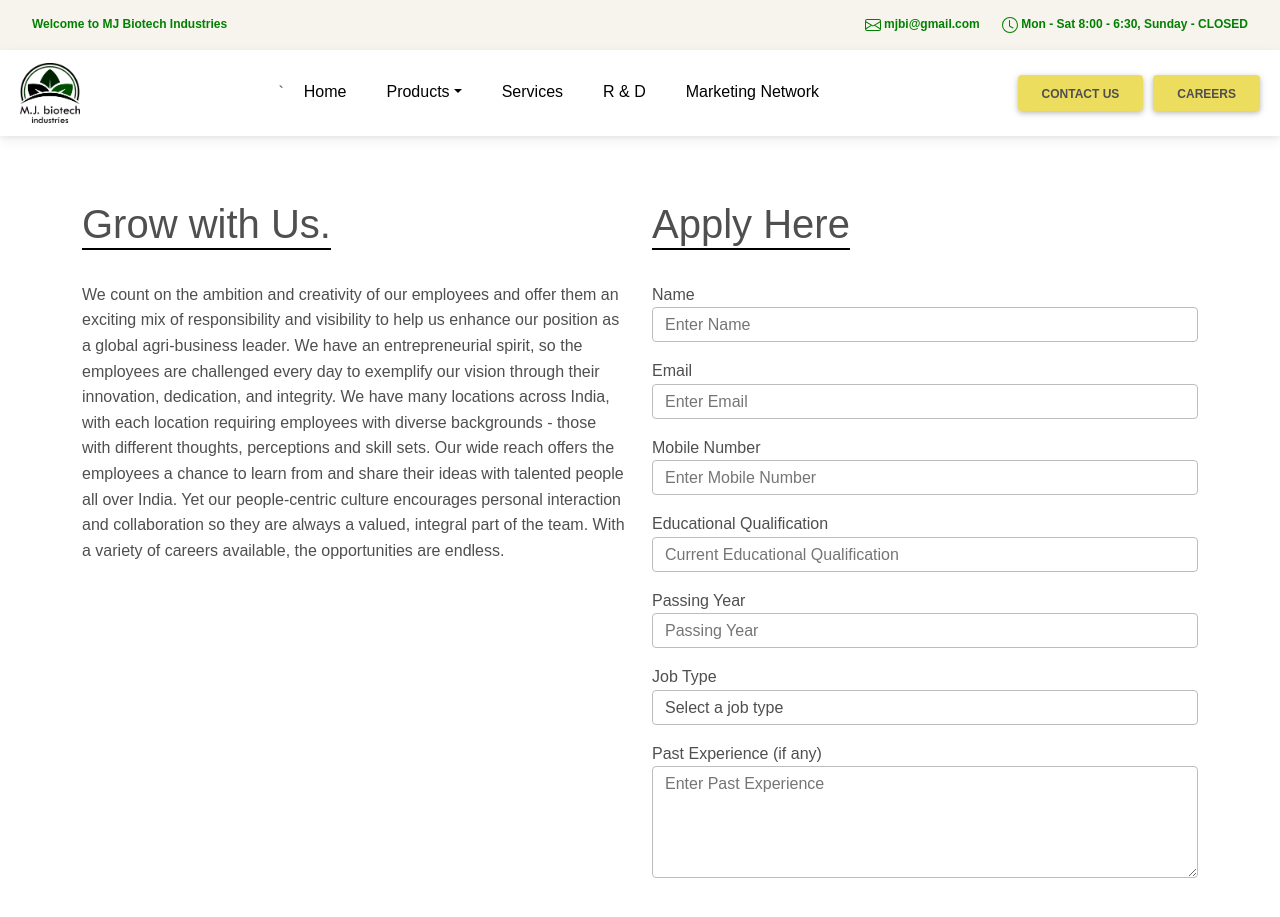
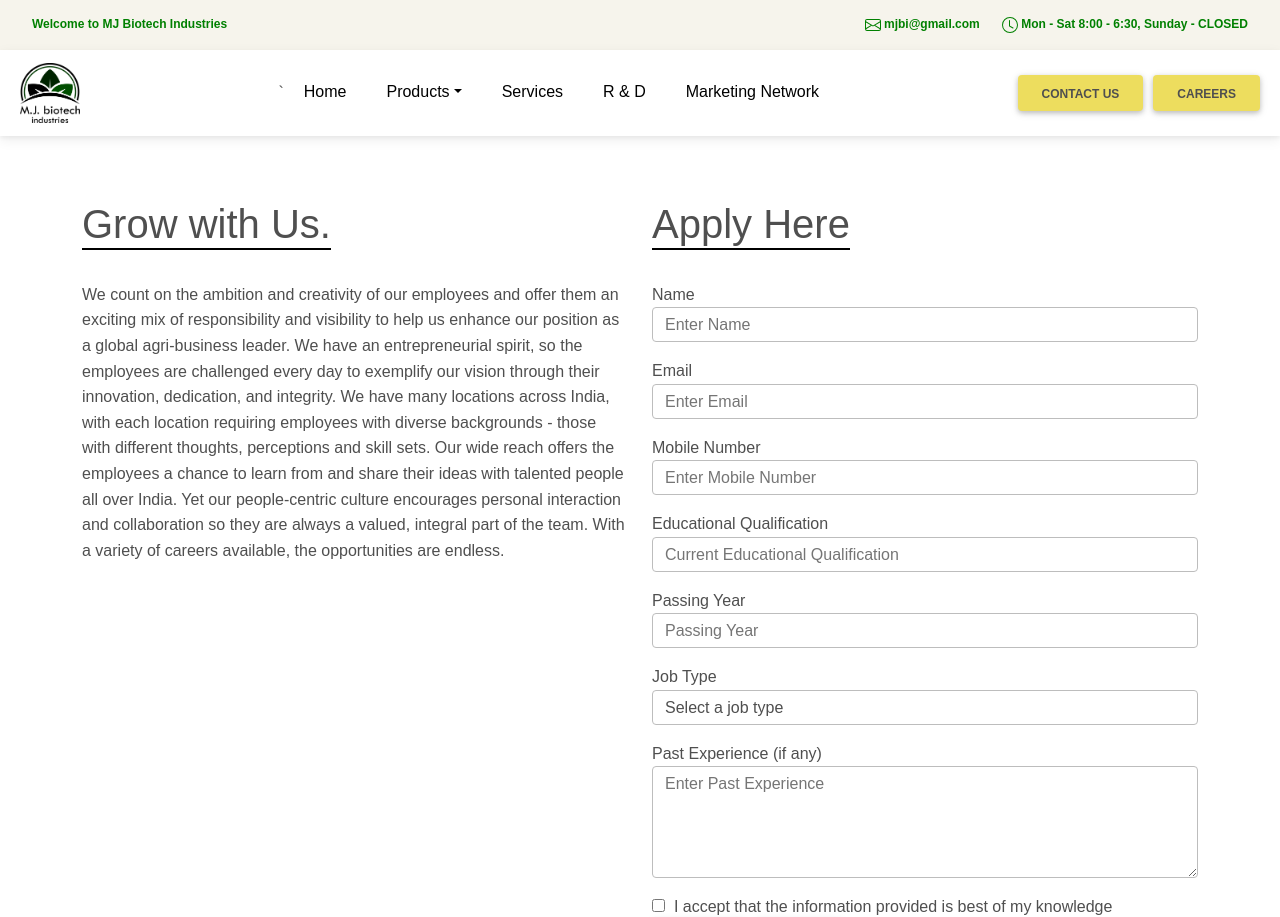
Before and after one commit to abhihts20/mjbiotechnext, a Next.js app: page /careers in a window 1280 px wide. Shown: the top 917 px of the page. Built offline with nearby package versions, Linux system fonts and the light colour scheme; a web font is replaced by a local one.

Commit message:
fix:Career form

```diff
--- a/components/header/Navbar.jsx
+++ b/components/header/Navbar.jsx
@@ -40,6 +40,7 @@
 
     const handleNavLinkClickMobile = (event) => {
         // console.log(event);
+        console.log(window.screen.width)
         if (window?.screen?.width < 992 && !event?.target?.classList?.contains("dropdown-toggle")) {
             document.getElementById('navbarCenteredExample').classList.remove('show');
             $('#toggler-icon').removeClass('fa-times');
--- a/helpers/FormFields/CheckBox.js
+++ b/helpers/FormFields/CheckBox.js
@@ -1,19 +1,20 @@
 import React from 'react';
 import {useField} from "formik";
 
-const TextInput = ({label, ...props}) => {
-    const [field, meta] = useField(props);
+const CheckBox = ({ children, ...props }) => {
+
+    const [field, meta] = useField({ ...props, type: 'checkbox' });
     return (
-        <>
-            <div className="form-group mb-3">
-                <label htmlFor={props.id || props.name}>{label}</label>
-                <input className="text-input form-control " {...field} {...props}/>
-                {meta.touched && meta.error ? (
-                    <div className="error text-danger" style={{fontSize:'85%'}}>{meta.error}</div>
-                ) : null}
-            </div>
-        </>
-    )
-}
+        <div className="form-group">
+            <label className="checkbox">
+                <input type="checkbox" {...field} {...props} />
+                {children}
+            </label>
+            {meta.touched && meta.error ? (
+                <div className="error text-danger" style={{fontSize:'85%'}}>{meta.error}</div>
+            ) : null}
+        </div>
+    );
+};
 
-export default TextInput
+export default CheckBox
--- /dev/null
+++ b/helpers/RegExp.js
@@ -0,0 +1,5 @@
+const REG_EXP = {
+    phone : /^((\\+[1-9]{1,4}[ \\-]*)|(\\([0-9]{2,3}\\)[ \\-]*)|([0-9]{2,4})[ \\-]*)*?[0-9]{3,4}?[ \\-]*[0-9]{3,4}?$/
+}
+
+export default REG_EXP
--- a/pages/careers/index.jsx
+++ b/pages/careers/index.jsx
@@ -1,13 +1,13 @@
-import React from 'react';
+import React, {useState} from 'react';
 import {Form, Formik} from 'formik';
 import CheckBox from '../../helpers/FormFields/CheckBox';
 import TextInput from "../../helpers/FormFields/TextBox";
 import SelectField from "../../helpers/FormFields/SelectField";
 import * as Yup from 'yup';
+import REG_EXP from "../../helpers/RegExp";
 
 const Contact = () => {
-
-    const phoneRegExp = '';
+    const [acceptedTermsCheck, setAcceptedTermsCheck] = useState(false)
 
     return (
         <>
@@ -45,9 +45,27 @@
                                 email: '',
                                 mobile: '',
                                 experience: ''
-                            }} onSubmit={async (values, {}) => {
+                            }} validationSchema={
+                                Yup.object({
+                                    name: Yup.string().max(20, '20 Characters are allowed').required('Required'),
+                                    email: Yup.string().email('Invalid Email Address'),
+                                    mobile: Yup.string().min(10, 'Invalid Mobile Number').matches(REG_EXP.phone, "Invalid Mobile Number").required('Required'),
+                                    experience: Yup.string().max(500, '500 Characters are allowed').required('Required'),
+                                    passingYear: Yup.string().min(4, 'Must be of 4 Characters').required('Required'),
+                                    jobType: Yup.string()
+                                        .oneOf(
+                                            ['Branch Manager', 'Team Manager', 'Sales Officer', 'Sales Executive'],
+                                            'Invalid Job Type'
+                                        )
+                                        .required('Required'),
+                                    acceptedTerms: Yup.boolean()
+                                        .required('Required')
+                                        .oneOf([true], 'You must accept the terms and conditions.'),
+                                })
+                            }
+                                    onSubmit={async (values, {}) => {
 
-                            }}>
+                                    }}>
                                 {({handleSubmit, resetForm, isSubmitting, dirty}) => (
                                     <Form onSubmit={handleSubmit}>
                                         <TextInput
@@ -116,6 +134,19 @@
                                                 }
                                             }}
                                         />
+                                        <CheckBox name="acceptedTerms"
+                                                  onClick={() => setAcceptedTermsCheck(!acceptedTermsCheck)}>
+                                            &nbsp;&nbsp;I accept that the information provided is best of my
+                                            knowledge
+                                        </CheckBox>
+
+                                        <button type="submit" className="btn btn-success"
+                                                style={{margin: '0 10px 10px 0'}}>Submit
+                                        </button>
+                                        <button type="reset" disabled={isSubmitting}
+                                                className="btn btn-danger"
+                                                style={{margin: '0 0px 10px 0'}}>Reset
+                                        </button>
                                     </Form>
                                 )}
                             </Formik>
--- a/styles/globals.css
+++ b/styles/globals.css
@@ -1,3 +1,5 @@
+
+
 html,
 body {
     padding: 0;
```
